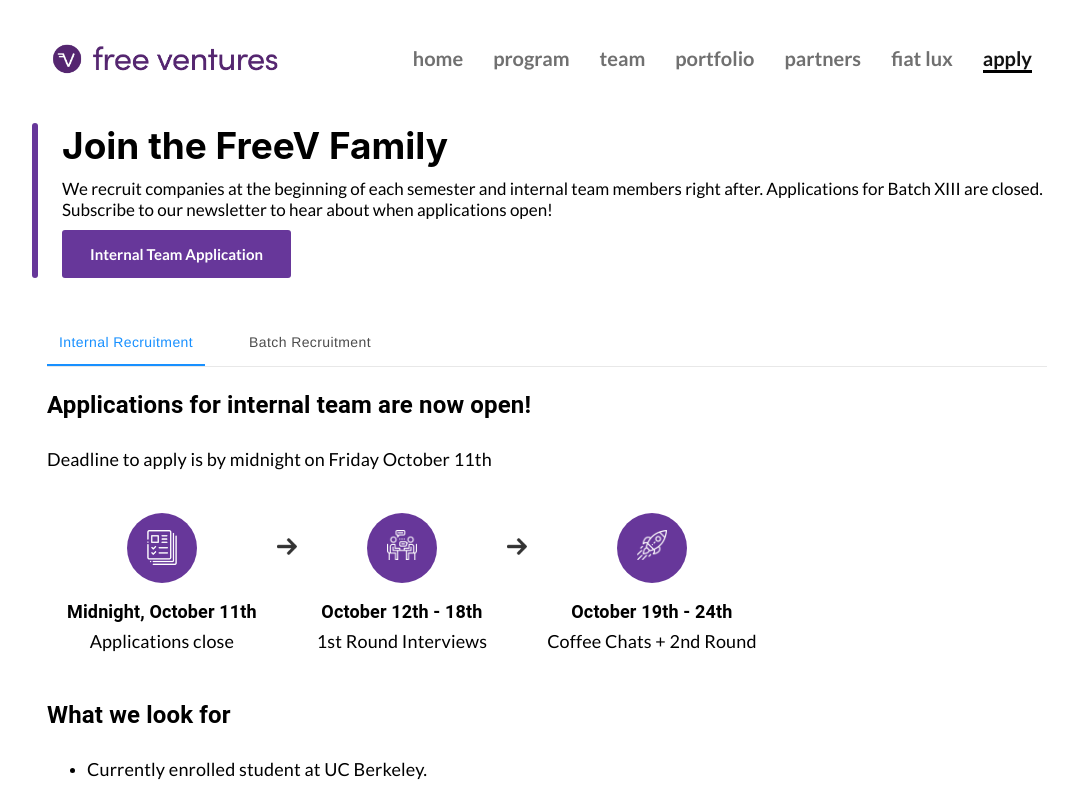
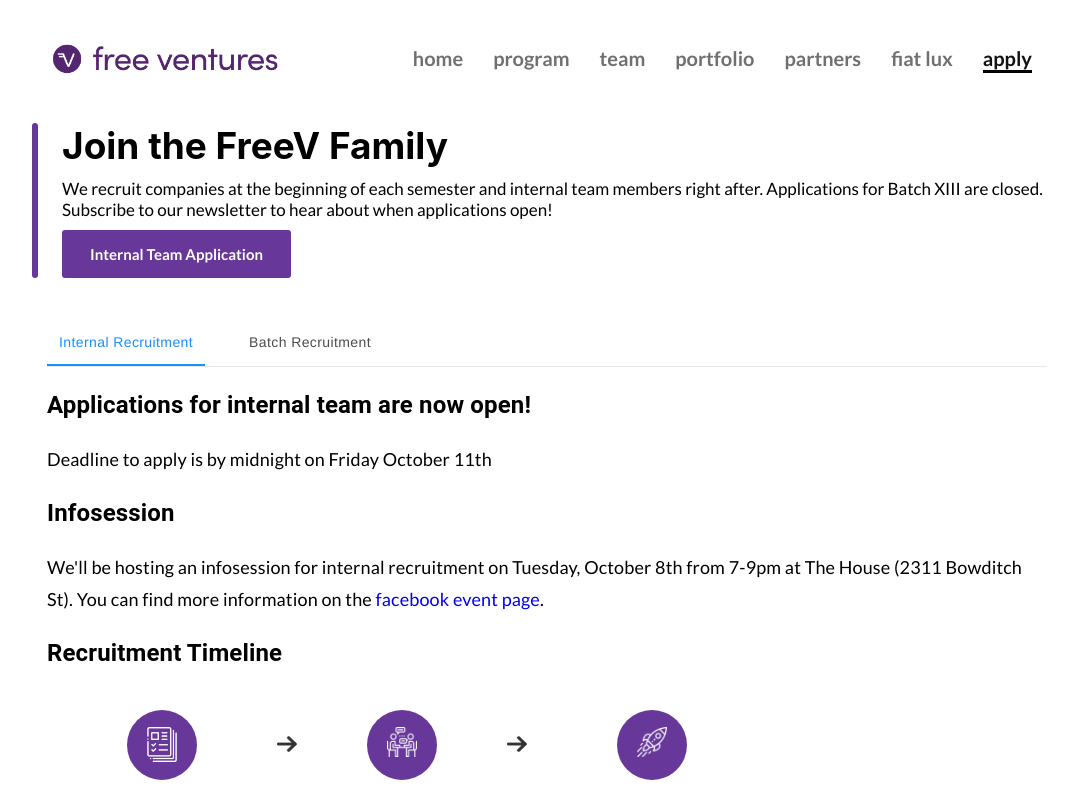
Before and after one commit to adhivd/freev-website, a React (Create React App) app: page /apply in a window 1280 px wide. Shown: the top 799 px of the page, without its empty margins (93-1171 px from the left). Built offline with nearby package versions, Linux system fonts and the light colour scheme.

Commit message:
small changes

```diff
--- a/src/Components/Apply.js
+++ b/src/Components/Apply.js
@@ -198,6 +198,9 @@
                     <TabPanel value={value} index={0}>
                     <h2>Applications for internal team are now open!</h2>
                     <p>Deadline to apply is by midnight on Friday October 11th</p>
+                    <h2>Infosession</h2>
+                    <p>We'll be hosting an infosession for internal recruitment on Tuesday, October 8th from 7-9pm at The House (2311 Bowditch St). You can find more information on the <a href="https://www.facebook.com/events/534914980589312" target="_blank" >facebook event page</a>.</p>
+                    <h2>Recruitment Timeline</h2>
                     <div className="timeline">
                             <article>
                                 <div>
```
